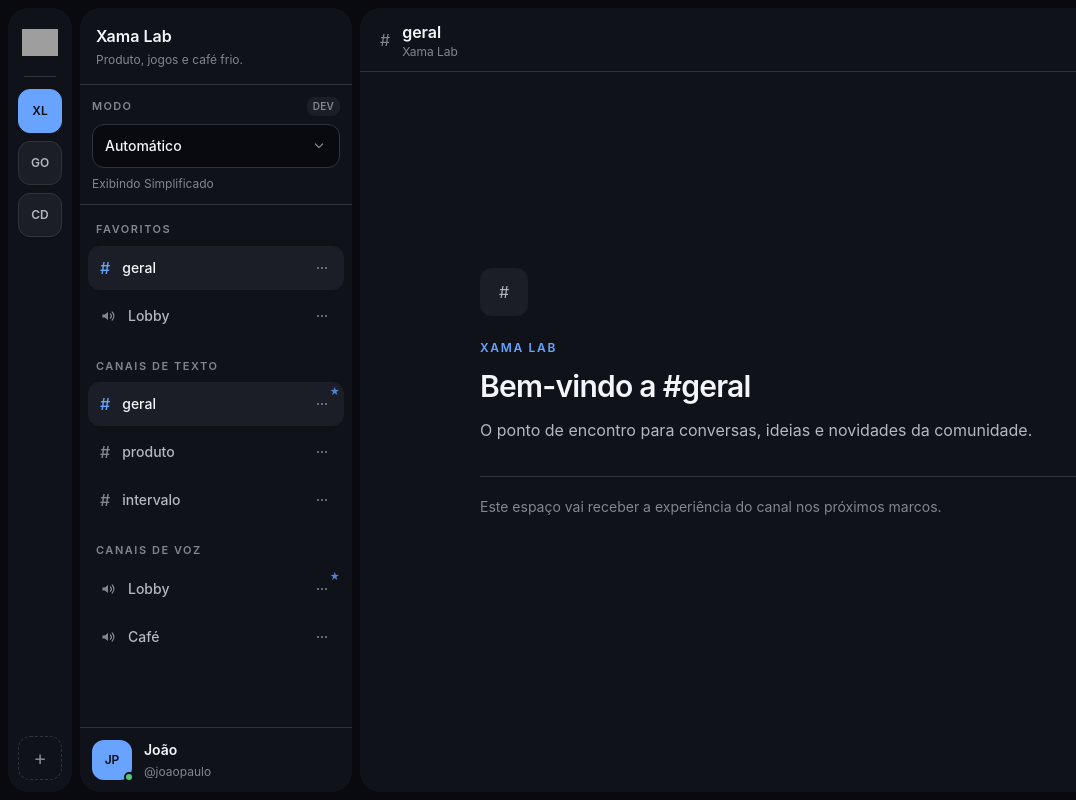
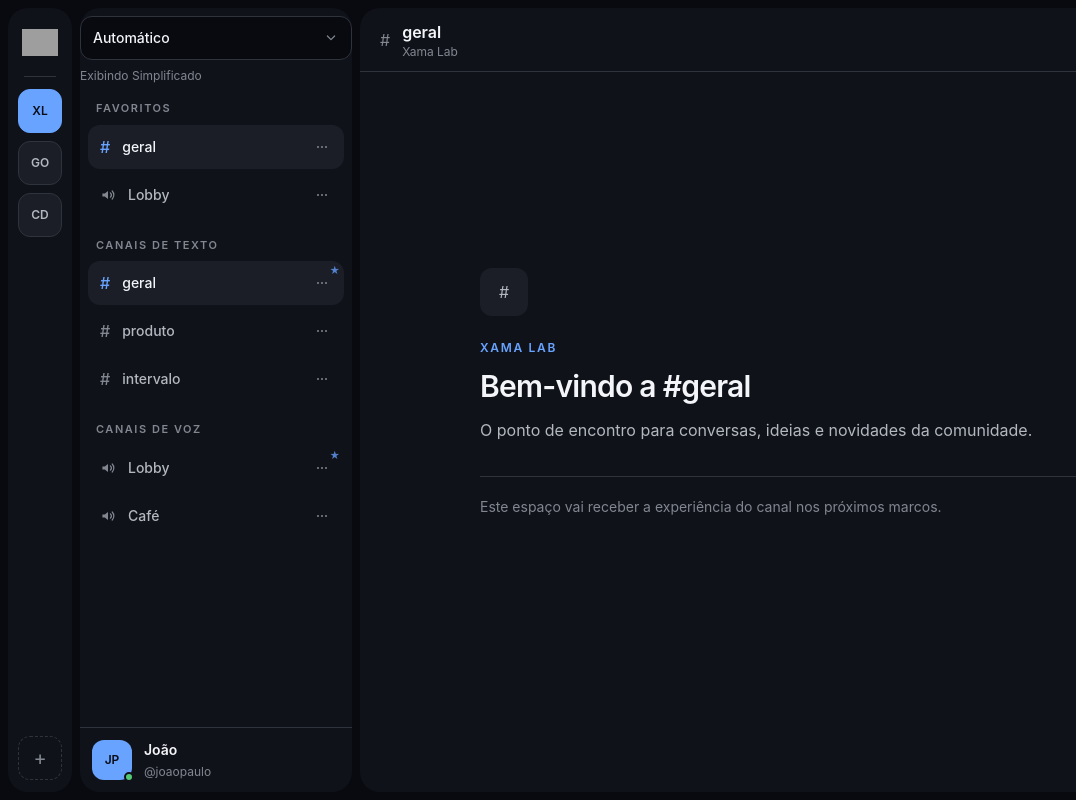
Before and after one commit to JeiPintoul/xama-v1, a React (Vite) app in the folder apps/web/: page /communities/xama-lab/channels/geral in a window 1280 px wide. Shown: the whole page, without its empty margins (0-1076 px from the left). Built offline with nearby package versions, Linux system fonts and the light colour scheme; grey boxes are pictures that could not be loaded.

Commit message:
refactor: move navigation mode into community menu

```diff
--- a/apps/web/src/features/navigation/CommunityNavigation.tsx
+++ b/apps/web/src/features/navigation/CommunityNavigation.tsx
@@ -40,28 +40,13 @@ export function CommunityNavigation({
         className,
       )}
     >
-      <header className="border-b border-border px-4 py-4">
-        <p className="truncate text-base font-semibold text-foreground">{community.name}</p>
-        <p className="mt-1 truncate text-xs text-text-muted">{community.description}</p>
-      </header>
-
-      {import.meta.env.DEV ? (
-        <section className="border-b border-border px-3 py-3" aria-label="Ferramentas de navegação">
-          <div className="flex items-center justify-between gap-2">
-            <p className="text-[0.6875rem] font-semibold tracking-[0.12em] text-text-muted uppercase">
-              Modo
-            </p>
-            <span className="rounded-sm bg-surface-raised px-1.5 py-0.5 text-[0.625rem] font-semibold tracking-wide text-text-muted uppercase">
-              Dev
-            </span>
-          </div>
-          <NavigationModeMenu
-            requestedMode={requestedMode}
-            resolvedMode={resolvedMode}
-            onRequestedModeChange={onRequestedModeChange}
-          />
-        </section>
-      ) : null}
+      <NavigationModeMenu
+        communityName={community.name}
+        communityDescription={community.description}
+        requestedMode={requestedMode}
+        resolvedMode={resolvedMode}
+        onRequestedModeChange={onRequestedModeChange}
+      />
 
       <AdaptiveChannelNavigation
         community={community}
```
